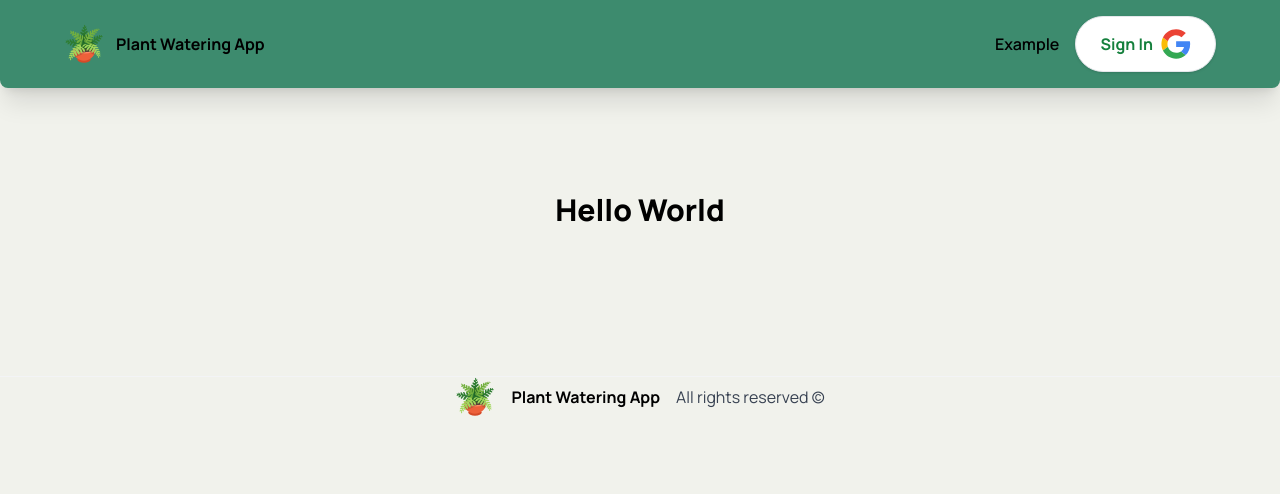
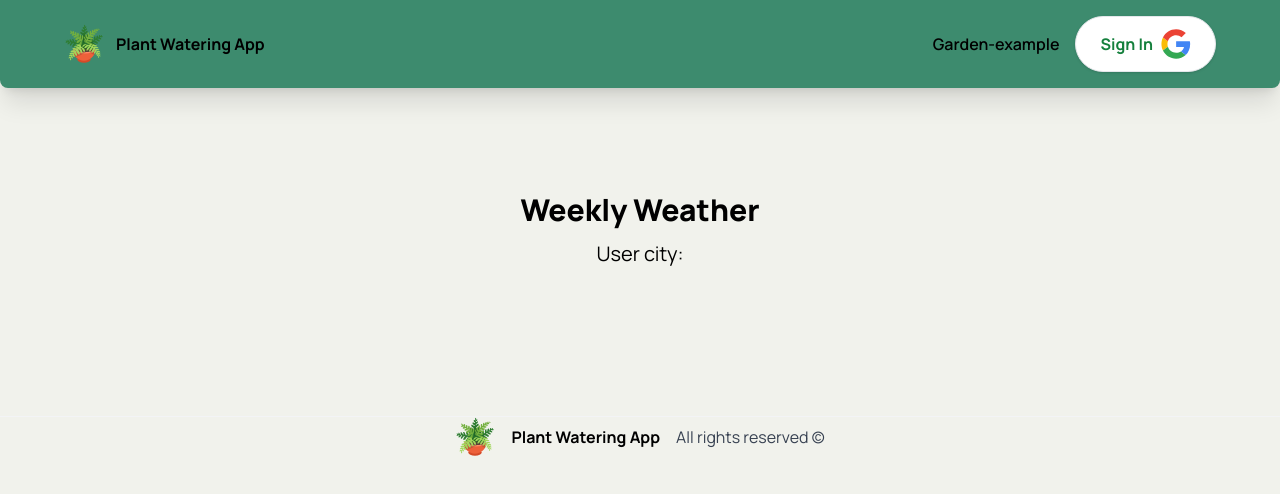
Before and after one commit to npasquier/plant-watering-app, a Next.js app: page /example in a window 1280 px wide. Shown: the top 494 px of the page. Built offline with nearby package versions, Linux system fonts and the light colour scheme; no server answers; the database is empty.

Commit message:
Add connectToDB and userCity

```diff
--- a/app/example/page.tsx
+++ b/app/example/page.tsx
@@ -1,10 +1,28 @@
+import { UserModel } from "@/models/user";
+import connectToDB from "@/utils/database";
+import { fetchUserWeather } from "@/utils/weather";
 import React from "react";
 
-const page = () => {
+async function page() {
+
+  connectToDB();
+
+  const user = await UserModel.findById('64fc8eca3bf7c273bf305bf2');
+
+  console.log(user?.city);
+
+  const city = user?.city || "";
+
+  const weatherData = await fetchUserWeather({
+    city: city,
+    userId: '64fc8eca3bf7c273bf305bf2',
+  });
+
   return (
     <main className="overflow-hidden">
       <div className="w-screen mt-48 mb-32 ">
-        <h1 className="font-extrabold  text-center text-3xl">Hello World</h1>
+        <h1 className="font-extrabold  text-center text-3xl">Weekly Weather</h1>
+        <h3 className="text-center text-xl my-3">User city: {city}</h3>
       </div>
     </main>
   );
--- a/app/garden/[id]/page.tsx
+++ b/app/garden/[id]/page.tsx
@@ -5,8 +5,13 @@ import Image from "next/image";
 import { UserWeather } from "@/components/garden/UserWeather";
 import { fetchUserWeather } from "@/utils/weather";
 import { UserModel } from "@/models/user";
+import connectToDB from "@/utils/database";
 
 export default async function page(searchParams: any) {
+
+  connectToDB();
+
+
   const user = await UserModel.findById(searchParams.params.id);
 
   console.log(user?.city);
--- a/components/index/SignInButton.tsx
+++ b/components/index/SignInButton.tsx
@@ -53,7 +53,7 @@ const SignInButton = () => {
           href={`/example`}
           className="inline text-black-900 my-auto ml-auto font-semibold hover:text-gray-400"
         >
-          Example
+          Garden-example
         </Link>
       </button>
 
```
